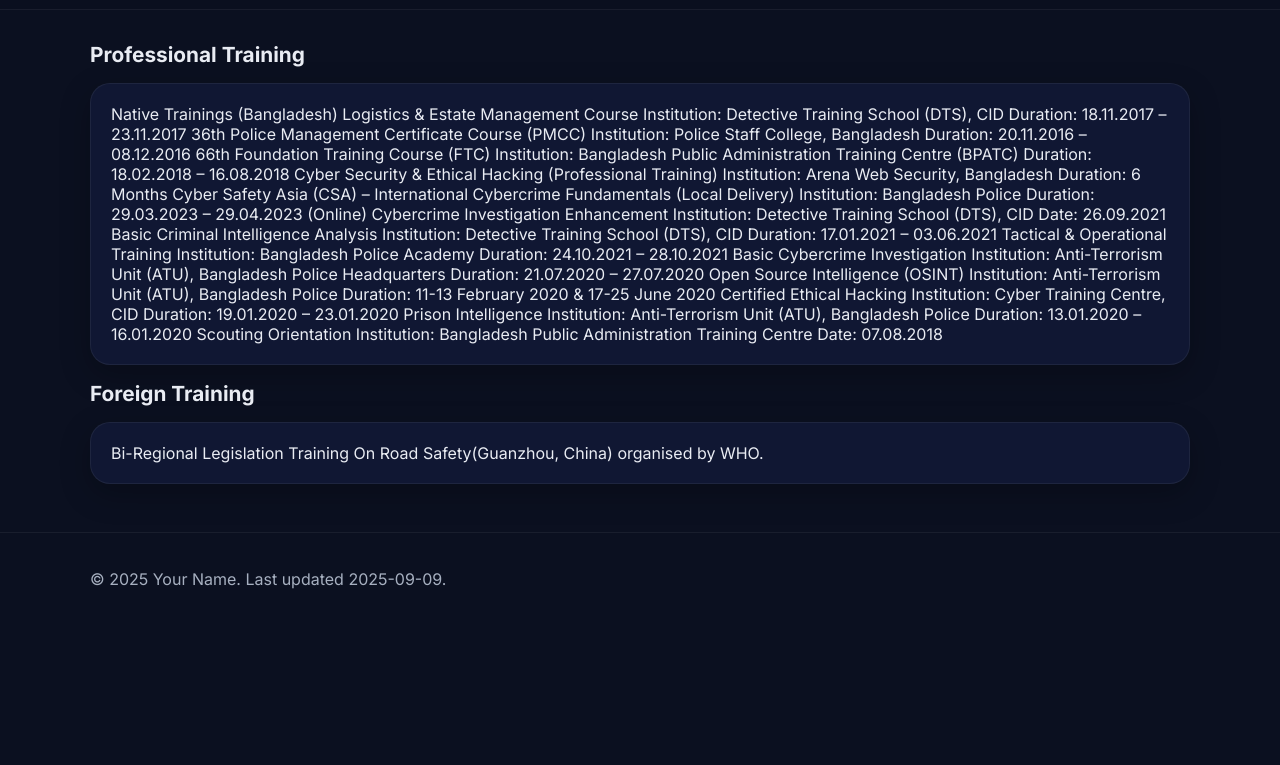
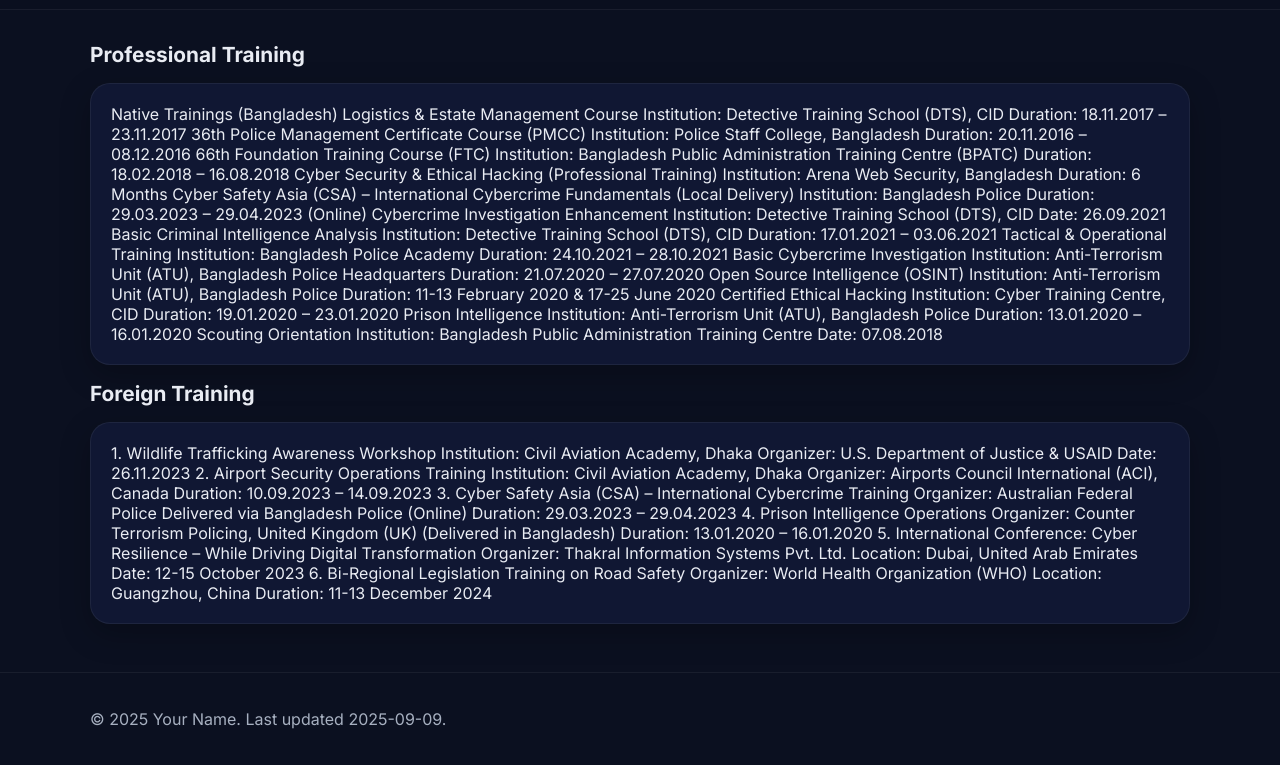
Before and after one commit to mahamudh425/mahamud425.github.io, a plain HTML site: page training.html in a window 1280 px wide. Shown: the part 103-868 px from the top of the page. Before the commit the page ends 800 px from the top, so only its background shows below. Drawn offline with Linux system fonts and the light colour scheme.

Commit message:
Update training.html

```diff
--- a/training.html
+++ b/training.html
@@ -43,7 +43,8 @@
 
 <section class="section">
   <h2>Professional Training</h2>
-  <p class="card">Native Trainings (Bangladesh)
+  <p class="card">
+Native Trainings (Bangladesh)
 
 Logistics & Estate Management Course
 Institution: Detective Training School (DTS), CID
@@ -98,7 +99,31 @@ Institution: Bangladesh Public Administration Training Centre
 Date: 07.08.2018</p>
 
   <h2 class="section">Foreign Training</h2>
-  <p class="card"> Bi-Regional Legislation Training On Road Safety(Guanzhou, China) organised by WHO.</p>
+  <p class="card"> 1.	Wildlife Trafficking Awareness Workshop
+Institution: Civil Aviation Academy, Dhaka
+Organizer: U.S. Department of Justice & USAID
+Date: 26.11.2023
+2.	Airport Security Operations Training
+Institution: Civil Aviation Academy, Dhaka
+Organizer: Airports Council International (ACI), Canada
+Duration: 10.09.2023 – 14.09.2023
+3.	Cyber Safety Asia (CSA) – International Cybercrime Training
+Organizer: Australian Federal Police
+Delivered via Bangladesh Police (Online)
+Duration: 29.03.2023 – 29.04.2023
+4.	Prison Intelligence Operations
+Organizer: Counter Terrorism Policing, United Kingdom (UK)
+(Delivered in Bangladesh)
+Duration: 13.01.2020 – 16.01.2020
+5.	International Conference: Cyber Resilience – While Driving Digital Transformation
+Organizer: Thakral Information Systems Pvt. Ltd.
+Location: Dubai, United Arab Emirates
+Date: 12-15 October 2023
+6.	Bi-Regional Legislation Training on Road Safety
+Organizer: World Health Organization (WHO)
+Location: Guangzhou, China
+Duration: 11-13 December 2024
+</p>
 </section>
 
   </main>
```
